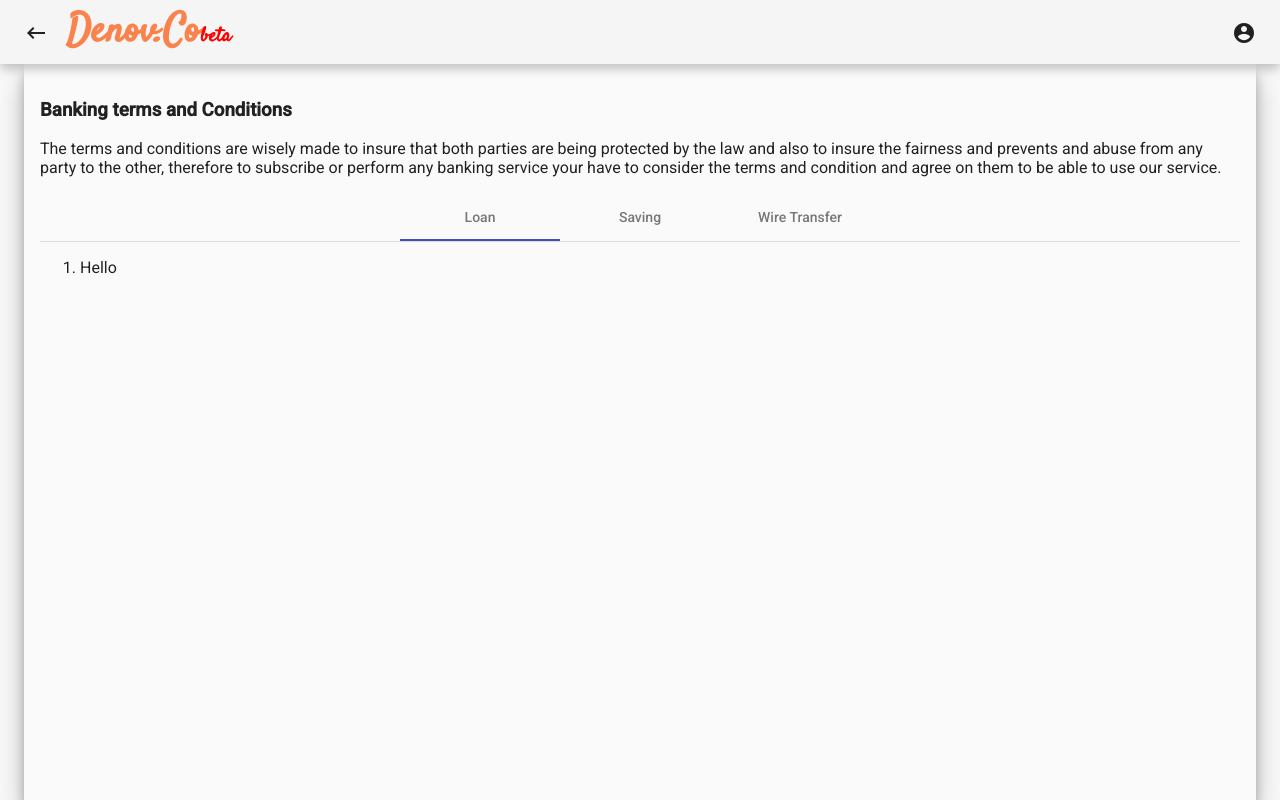
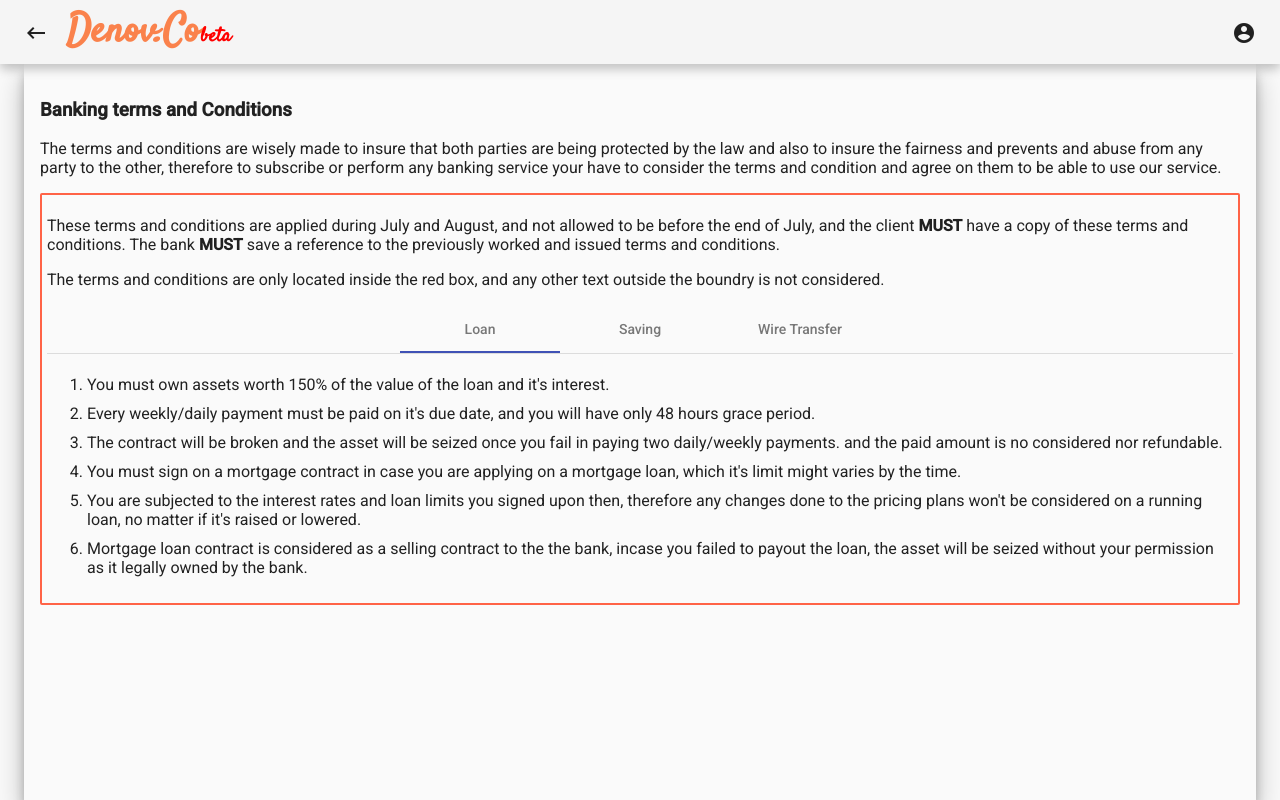
Before and after one commit to prograTammz/Denov-Angular, an Angular app: page /banking/terms-conditions in a window 1280 px wide. Built offline with nearby package versions, Linux system fonts and the light colour scheme.

Commit message:
Added banking terms and conditions

```diff
--- a/src/app/page/banking/banking-terms/banking-terms.component.css
+++ b/src/app/page/banking/banking-terms/banking-terms.component.css
@@ -0,0 +1,9 @@
+li{
+    padding-top: 5px;
+    padding-bottom: 5px;
+}
+section{
+    border: 2px solid tomato;
+    border-radius: 2px;
+    padding: 5px;
+}
--- a/src/app/page/banking/banking-terms/banking-terms.component.html
+++ b/src/app/page/banking/banking-terms/banking-terms.component.html
@@ -6,15 +6,72 @@
     any banking service your have to consider the terms and condition and agree
     on them to be able to use our service.
 </p>
+<section>
+        <p>These terms and conditions are applied during July and August, and not allowed to be before the end of July,
+                and the client <strong>MUST</strong> have a copy of these terms and conditions. The bank <strong>MUST</strong>
+                save a reference to the previously worked and issued terms and conditions.</p>
+            <p>The terms and conditions are only located inside the red box, and any other text
+                outside the boundry is not considered.
+            </p>
             <mat-tab-group mat-align-tabs="center">
                 <mat-tab label="Loan">
                     <ol>
-            <li>Hello
+                        <li>You must own assets worth 150% of the value of the loan and it's interest.</li>
+                        <li>Every weekly/daily payment must be paid on it's due date, and you will have only 48 hours grace period.</li>
+                        <li>The contract will be broken and the asset will be seized once you fail in paying two  daily/weekly payments.
+                            and the paid amount is no considered nor refundable.
+                        </li>
+                        <li>You must sign on a mortgage contract in case you are applying on a mortgage loan, which it's limit might varies by the
+                            time.
+                        </li>
+                        <li>You are subjected to the interest rates and loan limits you signed upon then, therefore any changes done to the
+                            pricing plans won't be considered on a running loan, no matter if it's raised or lowered.
+                        </li>
+                        <li>Mortgage loan contract is considered as a selling contract to the the bank, incase you failed to payout the loan,
+                            the asset will be seized without your permission as it legally owned by the bank.
                         </li>
                     </ol>
                 </mat-tab>
-    <mat-tab label="Saving"></mat-tab>
+                <mat-tab label="Saving">
+                    <ol>
+                        <li>Once you agree on the terms and conditions that are valid during the signture, you also agree on the
+                            <a href="">fees</a> that are paid during that period, the only changes that would be applied that serves
+                            fees only.
+                        </li>
+                        <li>
+                            If the client decided to break the contracted period on his plan, he is subjected to pay the breaking fees and
+                            the money will be deduced automatically from his account.
+                        </li>
+                        <li>
+                            The interests are provided after the end of the contracted period, EX: if you signed Weekly plan it will be added
+                            every week.
+                        </li>
+                        <li>You agree that you money will be hold incase of scamming report filed aganist you, and will be seized incase of proving so.</li>
+                        <li>
+                            The interests are calculated according to the lowest value in the account during every contracted period's cycle,
+                            and will be reseted at the beginning of the new cycle.
+                        </li>
+                        <li>
+                            If your plan have a condition that you will lose the interests that were added if you break the plan, it will be deduced
+                            automatically.
+                        </li>
+                        <li>If your plan have a condition of deducing a percentage of the account incase of breaking, it will be deduced automatically.</li>
+
+                    </ol>
+                </mat-tab>
                 <mat-tab label="Wire Transfer">
+                    <ol>
+                        <li>We are not responsible if you have mistaken in wire Transfering to the wrong person. </li>
+                        <li>We are not responsible if you have wire transfered the money for illegal purposes.</li>
+                        <li>We will not return back scammed money, unless you provide us enough legal papers and evidence that
+                            prove your statement, if approved you will get back your get your balance back.
+                        </li>
+                        <li>You agree on paying the service fee.</li>
+                        <li>We are not responsible if some one stole your phone/identity and were able to transfer money to himself,
+                            however you can report that, and money will be hold till the court say it's word.
+                        </li>
+                    </ol>
 
                 </mat-tab>
             </mat-tab-group>
+</section>
```
Lines whose indentation alone changed are shown as unchanged.
